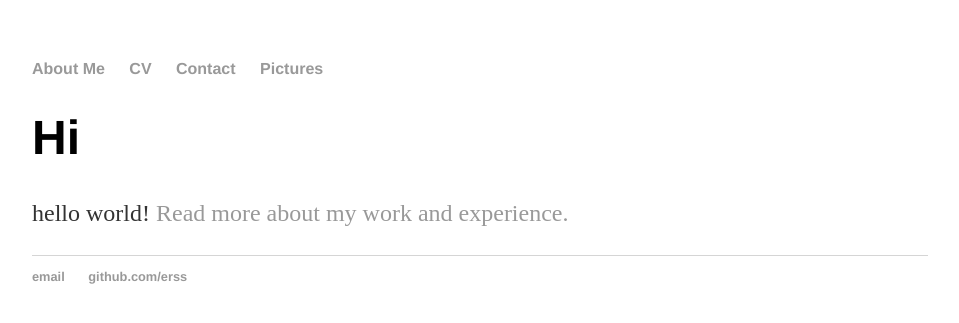
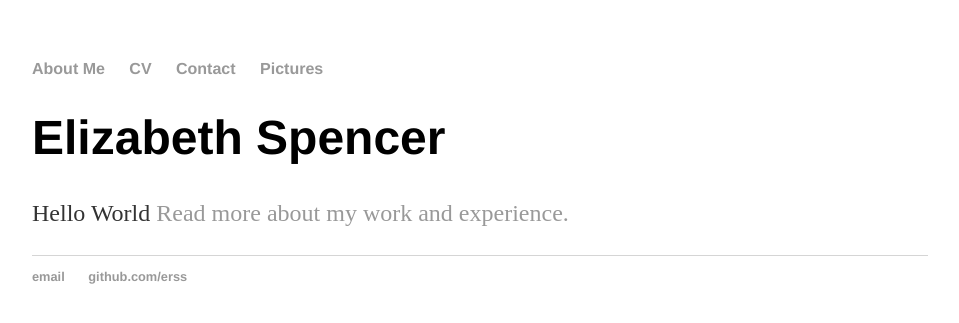
Before and after one commit to erss/erss.github.io, a Jekyll site: the page built from index.html, in a window 1280 px wide. Shown: the top 323 px of the page, without its empty margins (160-1119 px from the left). Built offline with Jekyll 4.4.1, drawn with Linux system fonts in a browser that asks for light colours.

Commit message:
Update index.html

```diff
--- a/index.html
+++ b/index.html
@@ -3,6 +3,6 @@ layout: default
 title: Elizabeth Spencer
 ---
 <div class="blurb">
-	<h1>Hi</h1>
-		<p>hello world! <a href="/CV"> Read more about my work and experience.</a></p>
+	<h1>Elizabeth Spencer</h1>
+		<p>Hello World <a href="/CV"> Read more about my work and experience.</a></p>
 </div><!-- /.blurb -->
```
